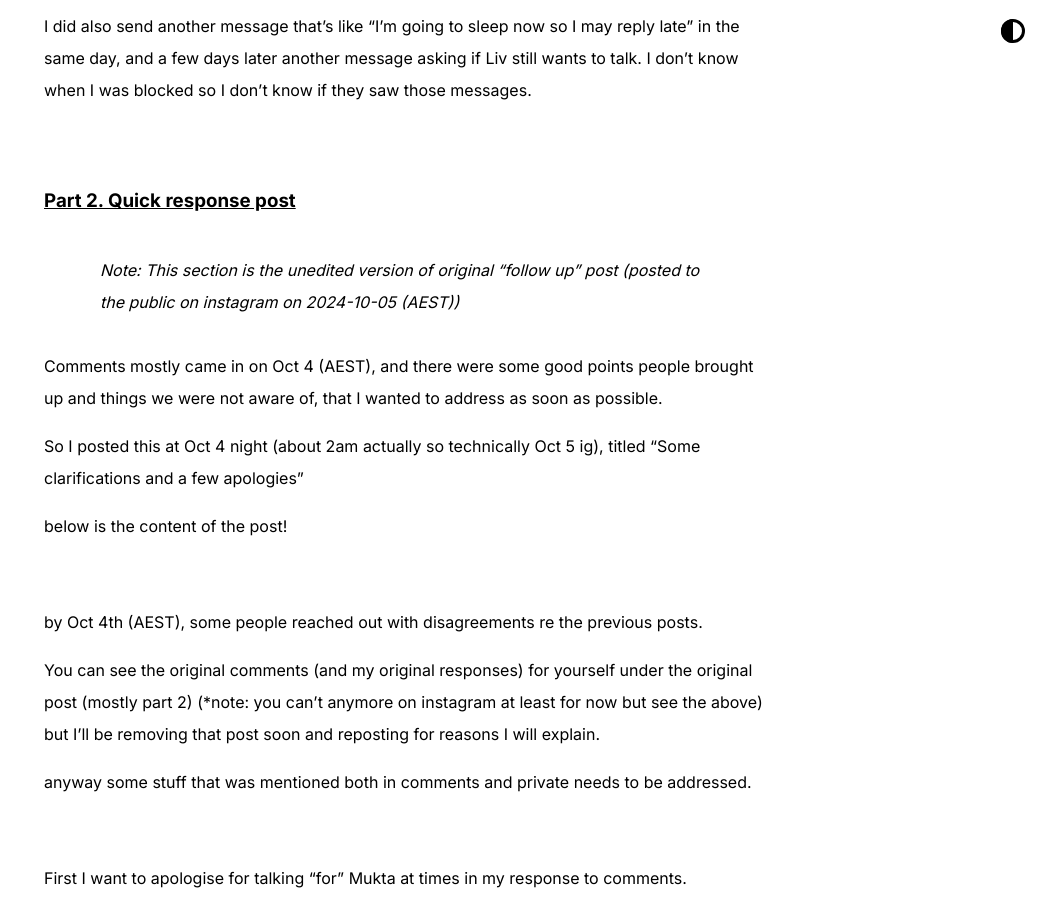
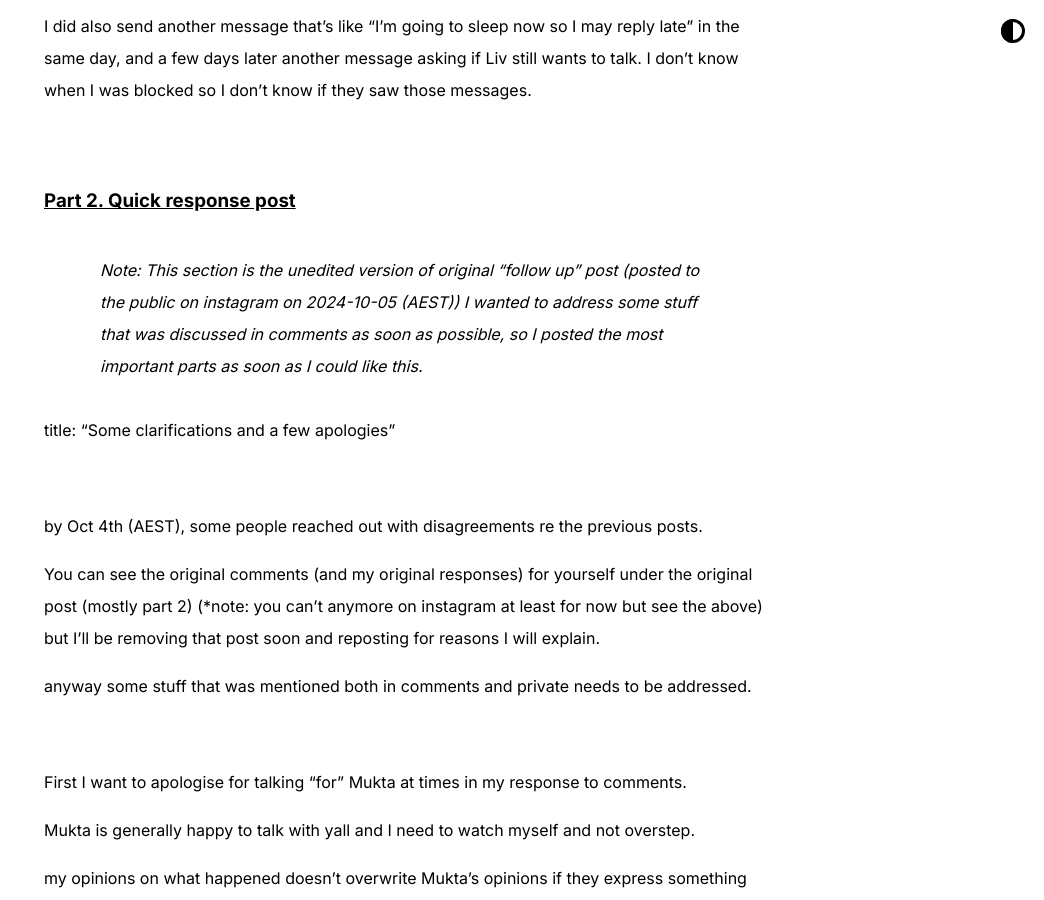
Before and after one commit to phosfuldev/phos_website, a Jekyll site: the page built from _posts/2024-10-02-public-acknowledgement-about-Liv-and-Mukta.md, in a window 1280 px wide and 900 px high, scrolled down 39034 px. Shown: the whole window, without its empty margins (236-1280 px from the left). Built offline with Jekyll 4.4.1, drawn with Linux system fonts in a browser that asks for light colours; some of the changed text lies outside the part shown.

Commit message:
fix part 2 intro

```diff
--- a/_posts/2024-10-02-public-acknowledgement-about-Liv-and-Mukta.md
+++ b/_posts/2024-10-02-public-acknowledgement-about-Liv-and-Mukta.md
@@ -377,12 +377,9 @@ I did also send another message that's like "I'm going to sleep now so I may rep
 ### [Part 2. Quick response post](#quick-response-post)
 
 > Note: This section is the unedited version of original "follow up" post (posted to the public on instagram on 2024-10-05 (AEST))
+> I wanted to address some stuff that was discussed in comments as soon as possible, so I posted the most important parts as soon as I could like this.
 
-Comments mostly came in on Oct 4 (AEST), and there were some good points people brought up and things we were not aware of, that I wanted to address as soon as possible.
-
-So I posted this at Oct 4 night (about 2am actually so technically Oct 5 ig), titled "Some clarifications and a few apologies"
-
-below is the content of the post!
+title: "Some clarifications and a few apologies"
 
 <br>
 
```
